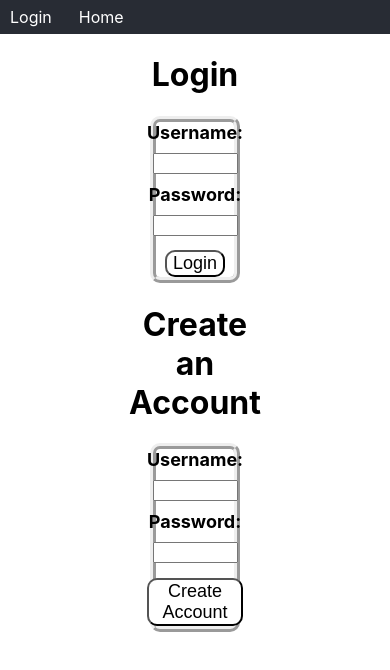
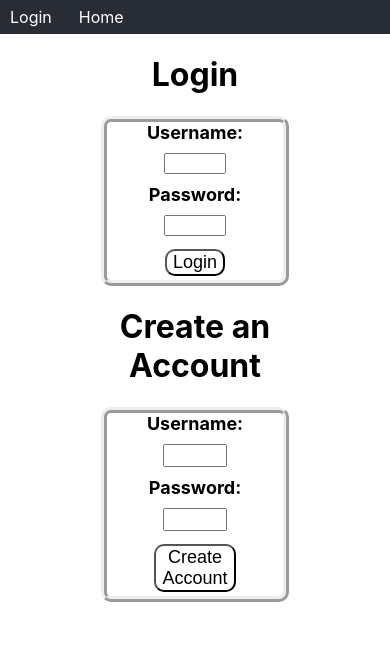
Before and after one commit to JesusMunoz01/TaskPlanner, a React (Create React App) app in the folder client/: page /login in a window 390 px wide. Shown: the top 670 px of the page. Built offline with nearby package versions, Linux system fonts and the light colour scheme.

Commit message:
updated UI responsiveness

```diff
--- a/client/src/App.css
+++ b/client/src/App.css
@@ -85,7 +85,6 @@
 .home{
   display: flex;
   flex-direction: column;
-  grid-gap: 10px;
   align-items:center;
   height: 100%;
   width: 100%;
@@ -95,8 +94,7 @@
   display: flex;
   flex-direction: column;
   width: 70vw;
-  height: 500px;
-  margin: 0 auto;
+  height: 50vh;
   border-radius: 10px;
   border-style: solid;
   overflow-y: auto;
@@ -128,11 +126,21 @@
   left: 96%;
 }
 
+.addTask{
+  display: flex;
+  justify-content: center;
+  align-self: center;
+  flex-direction: column;
+  width: 99%;
+  height: 20%;
+}
+
 .intro {
   display: flex;
   justify-content: center;
   align-items: center;
   flex-direction: column;
+  height: fit-content;
 }
 
 .loginPage{
@@ -160,6 +168,7 @@
   height: 50%;
   justify-content: center;
   align-self: center;
+  width: 40%;
 }
 
 .loginPage-loginPrompt form label{
@@ -167,15 +176,18 @@
   font-weight: bold;
 }
 
+.loginPage-loginPrompt form input{
+  display: flex;
+  height: 10%;
+  margin: 0;
+  padding: 1px;
+}
+
 .loginPage-loginPrompt form button{
   margin-top: 5%;
   border-radius: 10px;
   font-size: large;
   background-color: white;
-}
-
-.loginPage-loginPrompt form input{
-  width: 80%;
 }
 
 .loginPage-createAccountPrompt{
@@ -194,6 +206,7 @@
   height: 50%;
   justify-content: center;
   align-self: center;
+  width: 40%;
 }
 
 .loginPage-createAccountPrompt form label{
@@ -202,7 +215,10 @@
 }
 
 .loginPage-createAccountPrompt form input{
-  width: 80%;
+  display: flex;
+  height: 10%;
+  margin: 0;
+  padding: 2px;
 }
 
 .loginPage-createAccountPrompt form button{
@@ -223,6 +239,7 @@
     margin: 0 auto;
     padding: 0;
     box-sizing: border-box;
+    overflow-x: hidden;
   }
 
   .pageFormat {
@@ -342,7 +359,7 @@
     display: flex;
     flex-direction: column;
     height: 95%;
-    width: 50%;
+    width: 90%;
     justify-content: flex-start;
     align-items: center;
   }
@@ -350,7 +367,7 @@
   .loginPage-loginPrompt{
     display: flex;
     height: 40%;
-    width: 80%;
+    width: 100%;
     justify-content: center;
     border-style: ridge;
     border-radius: 10px;
@@ -375,6 +392,7 @@
     border-radius: 10px;
     font-size: large;
     background-color: white;
+    margin-bottom: 5%;
   }
 
   .loginPage-loginPrompt form input{
@@ -384,7 +402,7 @@
   .loginPage-createAccountPrompt{
     display: flex;
     height: 40%;
-    width: 80%;
+    width: 100%;
     justify-content: center;
     border-style: ridge;
     border-radius: 10px;
@@ -413,5 +431,6 @@
     border-radius: 10px;
     font-size: large;
     background-color: white;
+    margin-bottom: 5%;
   }
 }
```
